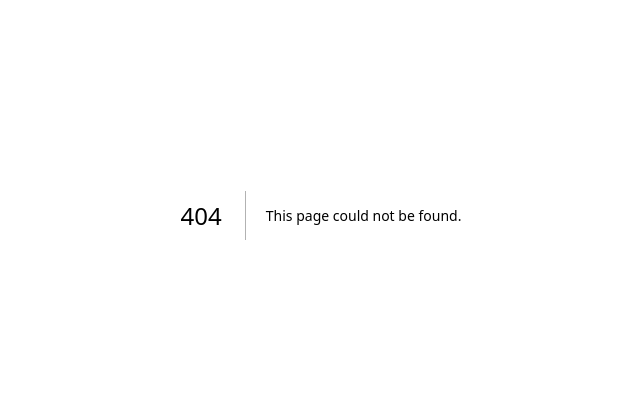
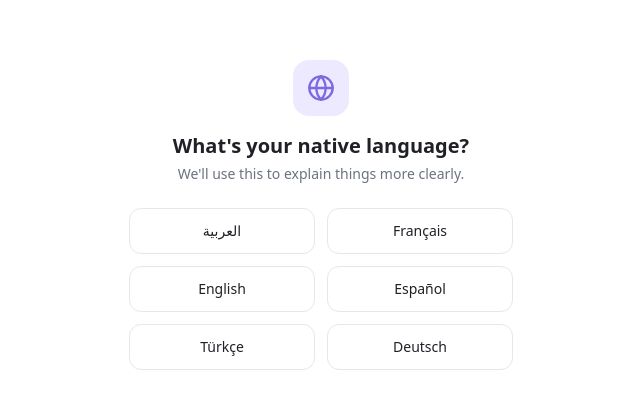
Before and after one commit to maramdjaballah56-create/read-to-speak, a Next.js app: page /language in a window 1280 px wide. Before the commit this address had no page. Shown: the part 185-594 px from the top of the page, without its empty margins (319-959 px from the left). Built offline with nearby package versions, Linux system fonts and the light colour scheme.

Commit message:
Create page.tsx

```diff
--- /dev/null
+++ b/app/language/page.tsx
@@ -0,0 +1,46 @@
+"use client";
+
+import { useRouter } from "next/navigation";
+import { Globe } from "lucide-react";
+
+const LANGUAGES = [
+  { code: "ar", label: "العربية" },
+  { code: "fr", label: "Français" },
+  { code: "en", label: "English" },
+  { code: "es", label: "Español" },
+  { code: "tr", label: "Türkçe" },
+  { code: "de", label: "Deutsch" },
+];
+
+export default function LanguageSelectPage() {
+  const router = useRouter();
+
+  function choose(code: string) {
+    localStorage.setItem("nativeLanguage", code);
+    router.push("/dashboard");
+  }
+
+  return (
+    <div className="min-h-screen bg-surface flex items-center justify-center px-6 py-10 text-ink">
+      <div className="w-full max-w-sm text-center">
+        <div className="mx-auto grid h-14 w-14 place-items-center rounded-2xl bg-purple-light">
+          <Globe className="h-7 w-7 text-purple-dark" />
+        </div>
+        <h1 className="mt-4 text-xl font-semibold">What's your native language?</h1>
+        <p className="mt-1 text-sm text-muted">We'll use this to explain things more clearly.</p>
+
+        <div className="mt-6 grid grid-cols-2 gap-3">
+          {LANGUAGES.map((lang) => (
+            <button
+              key={lang.code}
+              onClick={() => choose(lang.code)}
+              className="rounded-xl border border-line bg-white py-3 text-sm font-medium hover:bg-panel"
+            >
+              {lang.label}
+            </button>
+          ))}
+        </div>
+      </div>
+    </div>
+  );
+}
```
